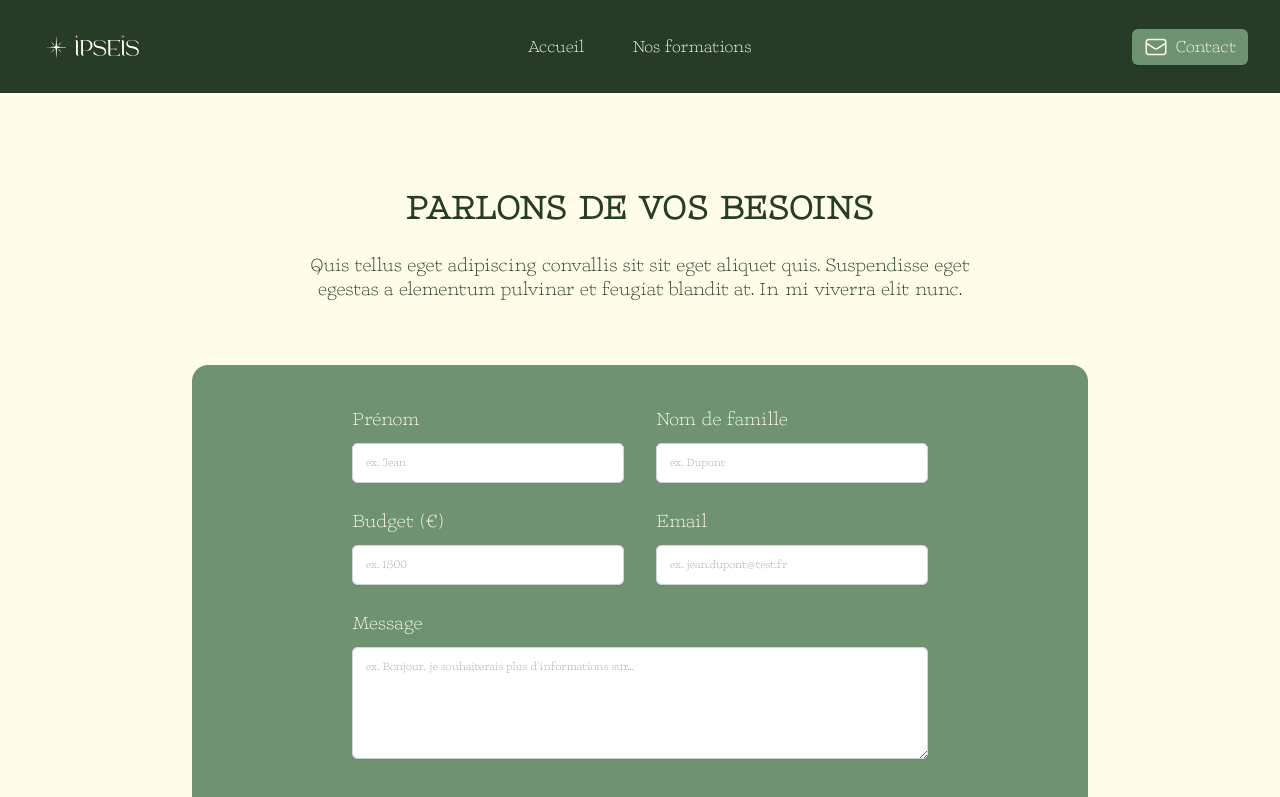
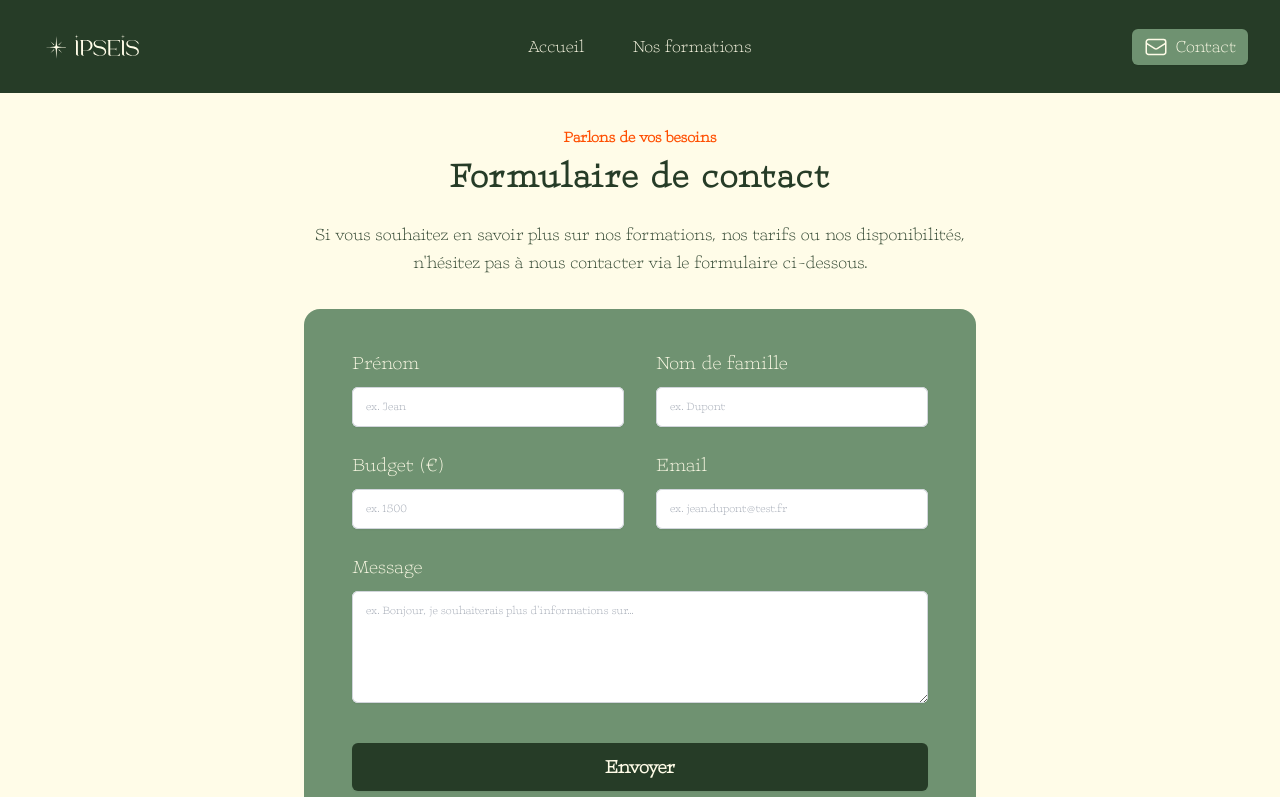
Before and after one commit to Jyok1m/ipseis, a Next.js app: page /contact in a window 1280 px wide. Shown: the top 797 px of the page. Built offline with nearby package versions, Linux system fonts and the light colour scheme.

Commit message:
Ajout de composants de wrapper et de titre de section pour améliorer la structure de la page de contact

```diff
--- a/src/app/contact/page.tsx
+++ b/src/app/contact/page.tsx
@@ -1,18 +1,18 @@
 import React from "react";
 
+import { PageWrapper } from "@/components/global/Wrappers";
+import SectionTitle from "@/components/global/SectionTitle";
 import ContactForm from "@/components/home/ContactForm";
 
 export default function Contact() {
 	return (
-		<div className="rounded-3xl py-10 px-6 mt-12 flex flex-col items-center">
-			<div className="mx-auto max-w-2xl text-center mb-16 text-univers">
-				<h1 className="mt-2 text-4xl font-bold tracking-wider sm:text-4xl text-center uppercase">Parlons de vos besoins</h1>
-				<p className="mt-6 text-xl leading-6">
-					Quis tellus eget adipiscing convallis sit sit eget aliquet quis. Suspendisse eget egestas a elementum pulvinar et feugiat blandit at. In mi
-					viverra elit nunc.
-				</p>
-			</div>
+		<PageWrapper>
+			<SectionTitle
+				tag="Parlons de vos besoins"
+				title="Formulaire de contact"
+				description="Si vous souhaitez en savoir plus sur nos formations, nos tarifs ou nos disponibilités, n'hésitez pas à nous contacter via le formulaire ci-dessous."
+			/>
 			<ContactForm />
-		</div>
+		</PageWrapper>
 	);
 }
--- a/src/components/global/SectionTitle.tsx
+++ b/src/components/global/SectionTitle.tsx
@@ -4,11 +4,9 @@ type SectionTitleProps = {
 	description: string;
 };
 
-import React from "react";
-
 const SectionTitle = ({ tag, title, description }: SectionTitleProps) => {
 	return (
-		<div className="mx-auto max-w-2xl text-center mb-16 text-univers">
+		<div className="mx-auto max-w-2xl text-center mb-8 text-univers">
 			{tag && <h2 className="text-base font-semibold leading-6 text-cohesion">{tag}</h2>}
 			<p className="mt-2 text-2xl font-bold tracking-wider sm:text-4xl">{title}</p>
 			<p className="mt-6 text-md sm:text-lg leading-6">{description}</p>
--- /dev/null
+++ b/src/components/global/Wrappers.tsx
@@ -0,0 +1,17 @@
+import React from "react";
+
+export function PageWrapper({ children }: { children: React.ReactNode }) {
+	return (
+		<div className="mx-auto max-w-7xl min-h-screen p-6 lg:p-8">
+			<div className="mx-auto max-w-3xl">{children}</div>
+		</div>
+	);
+}
+
+export function SectionWrapper({ children }: { children: React.ReactNode }) {
+	return (
+		<div className="mx-auto max-w-7xl px-6 lg:px-8">
+			<div className="mx-auto max-w-3xl">{children}</div>
+		</div>
+	);
+}
```
